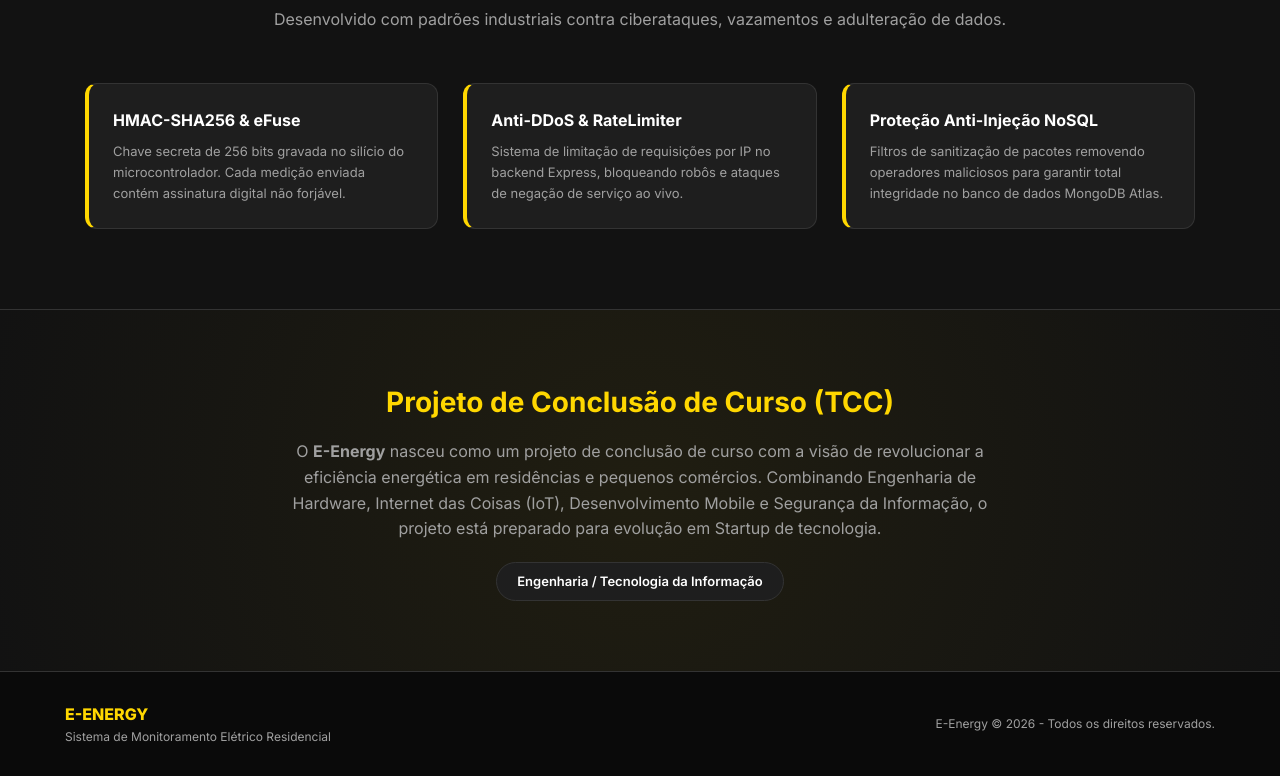
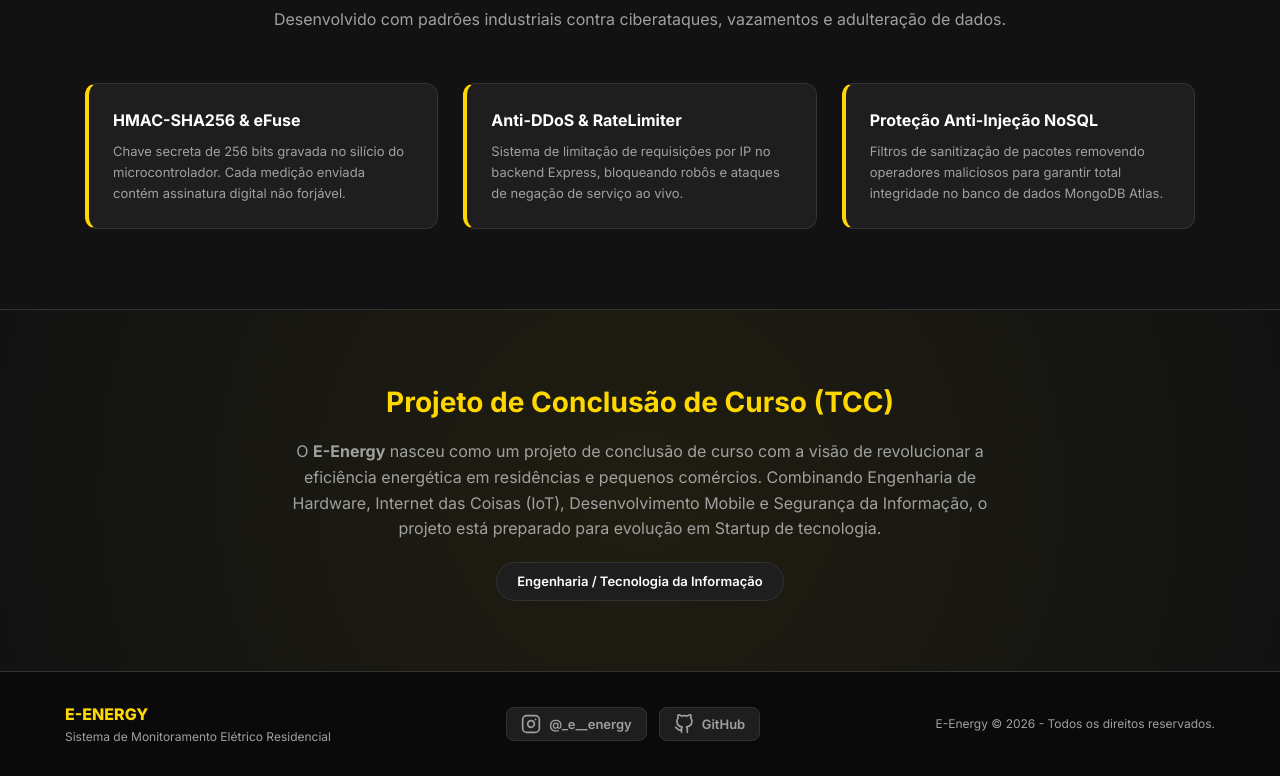
Before and after one commit to JUCAGIO1/E-Energy, a plain HTML site: page docs/index.html in a window 1280 px wide. Shown: the part 2115-2891 px from the top of the page. Drawn offline with Linux system fonts and the light colour scheme.

Commit message:
feat(docs): adicionar links e icones do Instagram @_e__energy e GitHub no rodape da Landing Page

```diff
--- a/docs/index.html
+++ b/docs/index.html
@@ -200,13 +200,34 @@
     </div>
   </section>
 
-  <!-- Footer -->
+  <!-- Footer com Instagram e GitHub -->
   <footer class="footer">
     <div class="footer-container">
       <div class="footer-brand">
         <span>E-ENERGY</span>
         <p>Sistema de Monitoramento Elétrico Residencial</p>
       </div>
+
+      <div class="footer-socials">
+        <!-- Link do Instagram oficial -->
+        <a href="https://www.instagram.com/_e__energy" target="_blank" rel="noopener noreferrer" class="social-link" title="Instagram Oficial @_e__energy">
+          <svg width="20" height="20" viewBox="0 0 24 24" fill="none" stroke="currentColor" stroke-width="2" stroke-linecap="round" stroke-linejoin="round">
+            <rect x="2" y="2" width="20" height="20" rx="5" ry="5"></rect>
+            <path d="M16 11.37A4 4 0 1 1 12.63 8 4 4 0 0 1 16 11.37z"></path>
+            <line x1="17.5" y1="6.5" x2="17.51" y2="6.5"></line>
+          </svg>
+          <span>@_e__energy</span>
+        </a>
+
+        <!-- Link do Repositório GitHub -->
+        <a href="https://github.com/JUCAGIO1/E-Energy" target="_blank" rel="noopener noreferrer" class="social-link" title="Repositório GitHub">
+          <svg width="20" height="20" viewBox="0 0 24 24" fill="none" stroke="currentColor" stroke-width="2" stroke-linecap="round" stroke-linejoin="round">
+            <path d="M9 19c-5 1.5-5-2.5-7-3m14 6v-3.87a3.37 3.37 0 0 0-.94-2.61c3.14-.35 6.44-1.54 6.44-7A5.44 5.44 0 0 0 20 4.77 5.07 5.07 0 0 0 19.91 1S18.73.65 16 2.48a13.38 13.38 0 0 0-7 0C6.27.65 5.09 1 5.09 1A5.07 5.07 0 0 0 5 4.77a5.44 5.44 0 0 0-1.5 3.78c0 5.42 3.3 6.61 6.44 7A3.37 3.37 0 0 0 9 18.13V22"></path>
+          </svg>
+          <span>GitHub</span>
+        </a>
+      </div>
+
       <div class="footer-copy">
         E-Energy &copy; 2026 - Todos os direitos reservados.
       </div>
--- a/docs/style.css
+++ b/docs/style.css
@@ -464,6 +464,33 @@ body {
   color: var(--text-muted);
 }
 
+.footer-socials {
+  display: flex;
+  align-items: center;
+  gap: 12px;
+}
+
+.social-link {
+  display: flex;
+  align-items: center;
+  gap: 8px;
+  color: var(--text-muted);
+  text-decoration: none;
+  font-size: 13px;
+  font-weight: 600;
+  padding: 6px 14px;
+  border-radius: 8px;
+  background-color: var(--bg-surface);
+  border: 1px solid var(--border-color);
+  transition: all 0.2s ease;
+}
+
+.social-link:hover {
+  color: var(--primary-gold);
+  border-color: var(--primary-gold);
+  transform: translateY(-2px);
+}
+
 .footer-copy {
   font-size: 12px;
   color: var(--text-muted);
@@ -475,4 +502,5 @@ body {
   .nav-links { display: none; }
   .hero-stats { grid-template-columns: 1fr; }
   .calc-box { grid-template-columns: 1fr; }
+  .footer-container { flex-direction: column; text-align: center; }
 }
```
